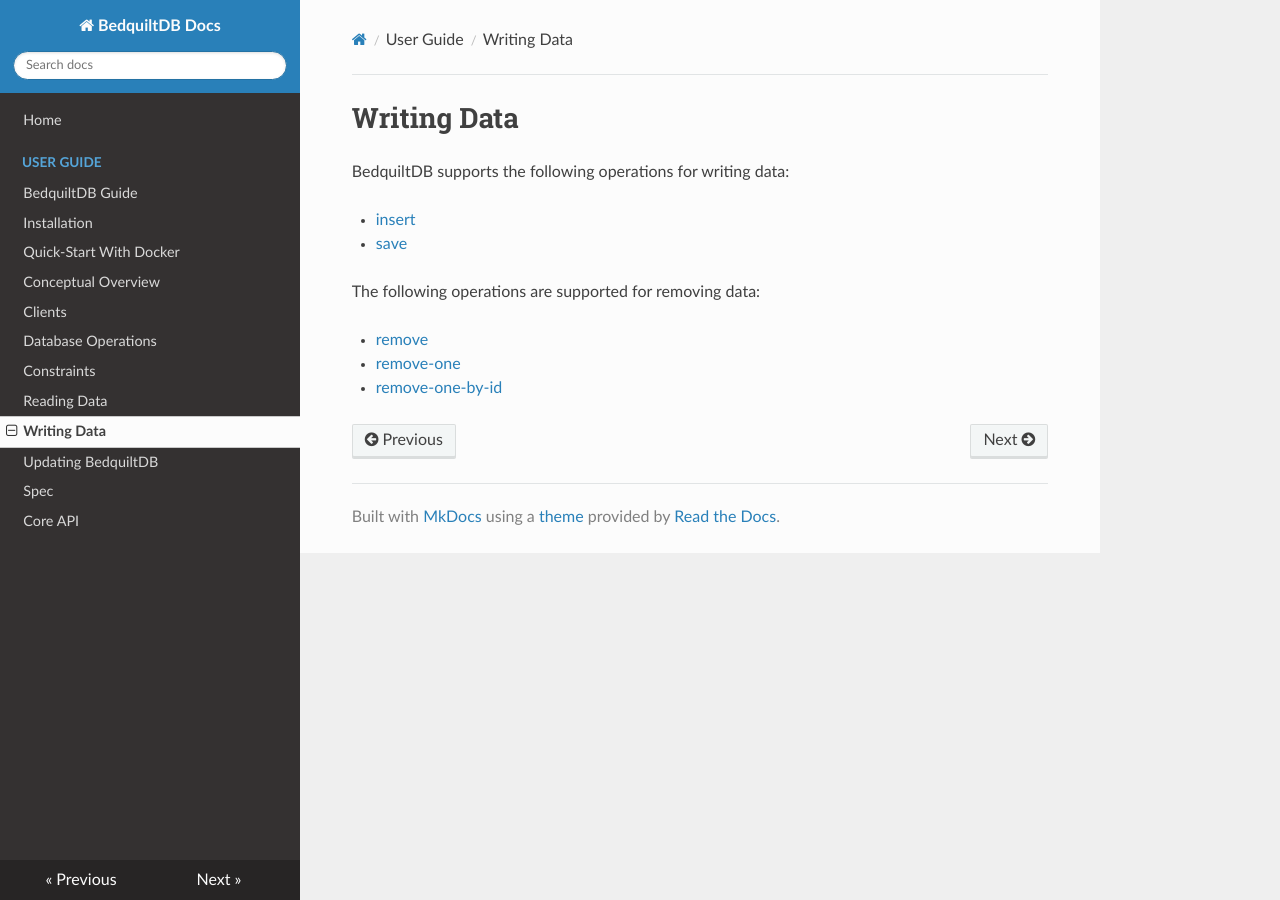
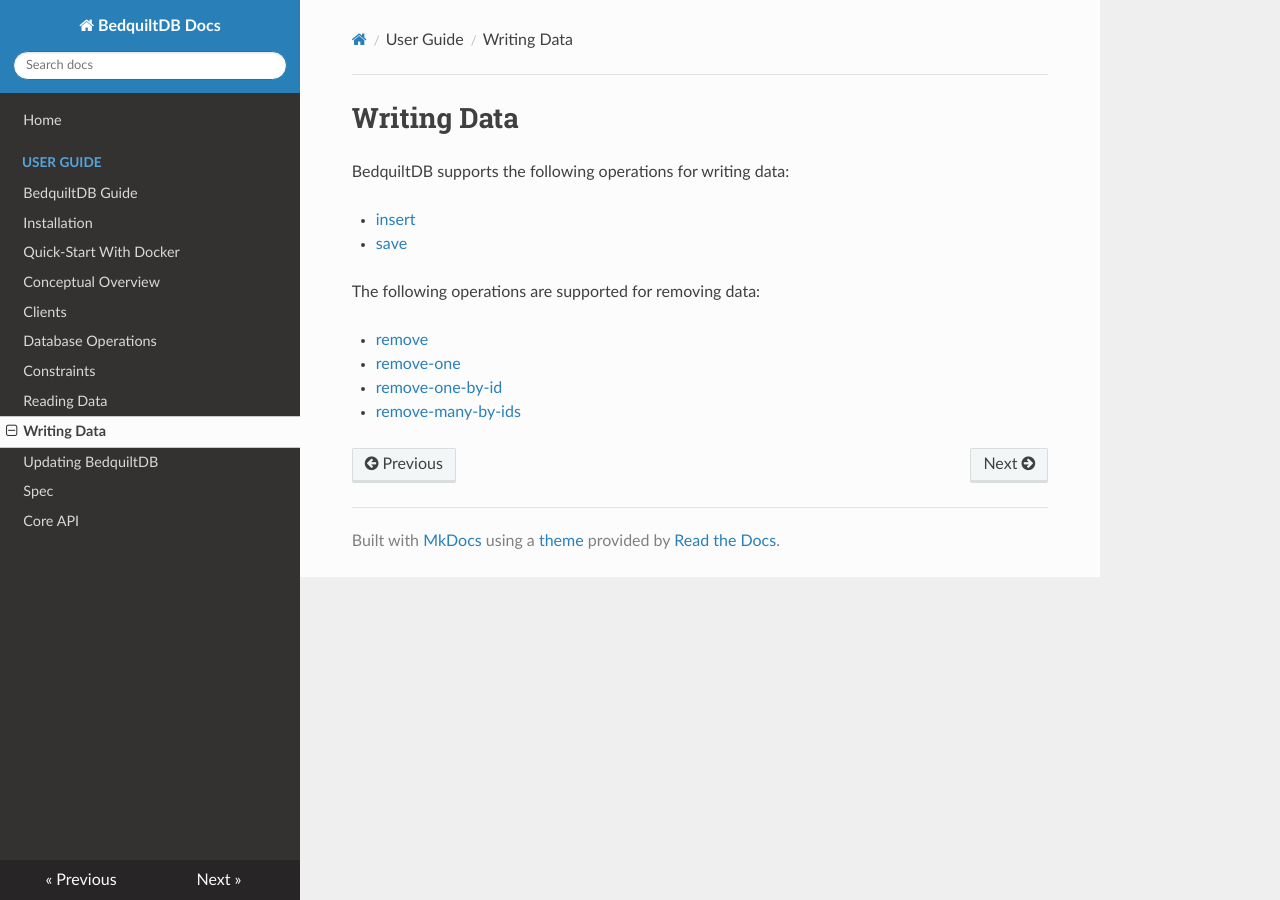
Before and after one commit to BedquiltDB/bedquilt-core, an MkDocs documentation site: the page built from doc/guide/writing_data.md, in a window 1280 px wide. Built offline with MkDocs 1.6.1, drawn with Linux system fonts in a browser that asks for light colours; nearby versions of some CDN libraries; old or Windows-style settings are respelled for this version of MkDocs.

Commit message:
Update docs for remove-many-by-ids

```diff
--- a/doc/guide/writing_data.md
+++ b/doc/guide/writing_data.md
@@ -11,3 +11,4 @@
 - [remove](../spec.md#remove)
 - [remove-one](../spec.md#remove-one)
 - [remove-one-by-id](../spec.md#remove-one-by-id)
+- [remove-many-by-ids](../spec.md#remove-many-by-ids)
```
